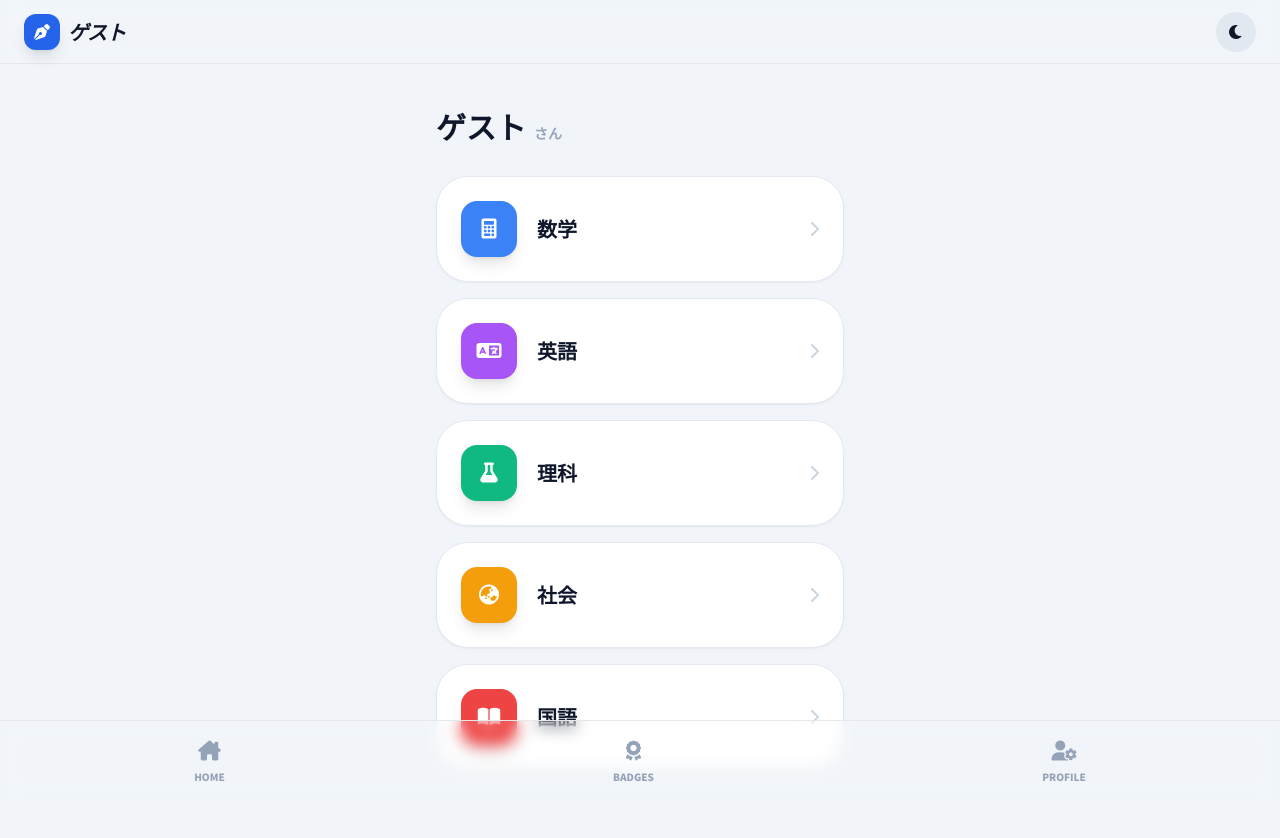
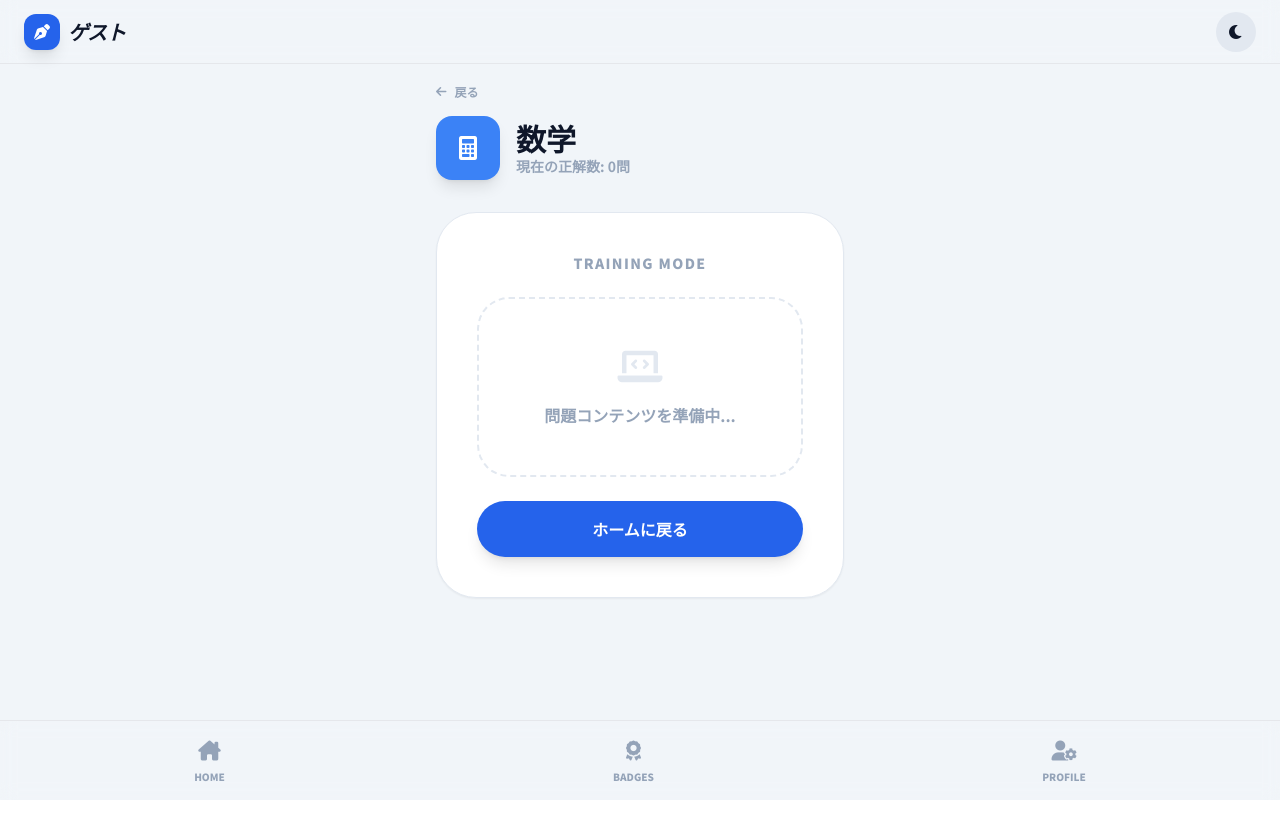
Before and after one commit to akaonidayo/superstudypractice, a plain HTML site: page index.html in a window 1280 px wide. Both pictures are taken after a click on the button "数学". After the commit the page ends 800 px from the top, so only its background shows below. Drawn offline with nearby package versions, Linux system fonts and the light colour scheme.

Commit message:
Add files via upload
ｄｈ

```diff
--- a/index.html
+++ b/index.html
@@ -66,7 +66,6 @@
     </div>
 
     <script>
-        // バッジデータ等の定数はそのまま維持
         const badgeNames = ["最初の一歩", "学びの芽生え", "ノートの旅人", "ペン先の魔術師", "放課後の覇者", "知識の狩人", "朝活の達人", "記憶の保管者", "図書室の主", "インクの騎士", "閃きの開拓者", "論理の守護者", "集中力の権化", "努力の結晶", "学問の徒", "真理の門", "鉛筆の踊り子", "辞書の探検家", "知性の翼", "静寂の読書家", "数学の天才", "公式の使い手", "計算の荒獅子", "論理の要塞", "数の求道者", "英単語の王", "文法の支配者", "翻訳の達人", "語学の聖域", "対話の達人", "理科の観測者", "元素の支配者", "宇宙の目撃者", "実験の鬼", "自然の友", "歴史の証言者", "地図の覇者", "文明の伝承者", "社会の設計士", "時代の語り部"];
         const badges = [];
         for(let i=0; i<100; i++) {
@@ -96,21 +95,17 @@
 
         function saveStats(s) {
             document.cookie = `${COOKIE_KEY}=${JSON.stringify(s)}; max-age=31536000; path=/`;
-            // 名前変更を反映
             updateUIWithNewName(s.name);
         }
 
-        // 名前の表示をすべて更新する関数
         function updateUIWithNewName(name) {
-            // ヘッダータイトルの更新
             const headerName = document.getElementById('header-display-name');
             if(headerName) headerName.innerText = name;
-
-            // ホーム画面の名前の更新
             const homeName = document.getElementById('home-user-name');
             if(homeName) homeName.innerText = name;
         }
 
+        // 修正箇所：onclickの遷移先をshowSubjectに修正
         function showHome() {
             const s = getStats();
             document.getElementById('view-container').innerHTML = `
@@ -121,7 +116,7 @@
                     </div>
                     <div class="grid gap-4">
                         ${subjects.map(sj => `
-                            <button onclick="showHome()" class="card-ui p-6 flex items-center justify-between rounded-[2rem] shadow-sm active:scale-95 transition-all">
+                            <button onclick="showSubject('${sj.id}')" class="card-ui p-6 flex items-center justify-between rounded-[2rem] shadow-sm active:scale-95 transition-all">
                                 <div class="flex items-center gap-5">
                                     <div class="w-14 h-14 rounded-2xl flex items-center justify-center text-white text-xl ${sj.color} shadow-lg"><i class="fa-solid ${sj.icon}"></i></div>
                                     <span class="font-black text-xl">${sj.name}</span>
@@ -131,8 +126,36 @@
                         `).join('')}
                     </div>
                 </div>`;
-            // 描画後にヘッダー等の名前も整合させる
             updateUIWithNewName(s.name);
+        }
+
+        // 新設：各教科の詳細画面を表示する関数
+        function showSubject(id) {
+            const s = getStats();
+            const subject = subjects.find(sj => sj.id === id);
+            document.getElementById('view-container').innerHTML = `
+                <div class="fade-in">
+                    <button onclick="showHome()" class="text-slate-400 font-black text-xs mb-4 flex items-center gap-2">
+                        <i class="fa-solid fa-arrow-left"></i> 戻る
+                    </button>
+                    <div class="flex items-center gap-4 mb-8">
+                        <div class="w-16 h-16 rounded-2xl flex items-center justify-center text-white text-2xl ${subject.color} shadow-lg">
+                            <i class="fa-solid ${subject.icon}"></i>
+                        </div>
+                        <div>
+                            <h2 class="text-3xl font-black">${subject.name}</h2>
+                            <p class="text-slate-400 font-bold text-sm">現在の正解数: ${s[id]}問</p>
+                        </div>
+                    </div>
+                    <div class="card-ui p-10 rounded-[2.5rem] text-center shadow-sm">
+                        <p class="text-slate-400 font-black text-sm mb-6 uppercase tracking-widest">Training Mode</p>
+                        <div class="py-12 border-2 border-dashed border-slate-200 dark:border-slate-800 rounded-[2rem] mb-6">
+                            <i class="fa-solid fa-laptop-code text-4xl text-slate-200 mb-4"></i>
+                            <p class="text-slate-400 font-bold">問題コンテンツを準備中...</p>
+                        </div>
+                        <button onclick="showHome()" class="w-full py-4 bg-blue-600 text-white rounded-full font-black shadow-lg">ホームに戻る</button>
+                    </div>
+                </div>`;
         }
 
         function showProfile() {
@@ -173,7 +196,6 @@
             openModal("保存完了", "<i class='fa-solid fa-check-circle text-emerald-500'></i>", "SUCCESS", "ニックネームを更新しました！");
         }
 
-        // その他の共通関数
         function openModal(title, iconHtml, status, desc) {
             document.getElementById('modal-title').innerText = title;
             document.getElementById('modal-icon').innerHTML = iconHtml;
@@ -183,7 +205,7 @@
             document.getElementById('modal').classList.add('active');
         }
         function closeModal() { document.getElementById('modal').classList.remove('active'); }
-        function showBadges() { /* 同上のロジック */ const s = getStats(); document.getElementById('view-container').innerHTML = `<div class="fade-in"><h2 class="text-3xl font-black mt-6 mb-10 px-1">コレクション</h2><div class="badge-grid">${badges.map((b) => { const val = s.total || 0; const isUnlocked = val >= b.t; const isHiding = b.s === 1 && !isUnlocked; const iconClass = isUnlocked ? b.c : 'text-slate-200 dark:text-slate-700'; const borderClass = isUnlocked ? b.c.replace('text','border') : 'border-transparent'; const iconHtml = `<div class="card-ui w-20 h-20 flex items-center justify-center rounded-[2.2rem] border-2 ${borderClass} shadow-inner"><i class="fa-solid ${isHiding ? 'fa-lock' : b.i} ${iconClass} text-3xl"></i></div>`; const displayName = isHiding ? '？？？？' : b.n; const statusText = isUnlocked ? '獲得済み' : '未獲得'; let desc = isUnlocked ? `獲得済み！\n累計 ${b.t} 問正解を達成しました。` : (!isHiding ? `あと ${b.t - val} 問正解で獲得できます。\n(目標: ${b.t} / 現在: ${val})` : `このバッジの正体は秘密です。`); return `<button onclick="openModal('${displayName}', '${iconHtml.replace(/"/g, '&quot;')}', '${statusText}', '${desc.replace(/\n/g, '\\n')}')" class="badge-btn active:scale-90">${iconHtml}<span class="badge-text font-black ${isHiding ? 'text-slate-400' : ''}">${displayName}</span></button>`; }).join('')}</div></div>`; }
+        function showBadges() { const s = getStats(); document.getElementById('view-container').innerHTML = `<div class="fade-in"><h2 class="text-3xl font-black mt-6 mb-10 px-1">コレクション</h2><div class="badge-grid">${badges.map((b) => { const val = s.total || 0; const isUnlocked = val >= b.t; const isHiding = b.s === 1 && !isUnlocked; const iconClass = isUnlocked ? b.c : 'text-slate-200 dark:text-slate-700'; const borderClass = isUnlocked ? b.c.replace('text','border') : 'border-transparent'; const iconHtml = `<div class="card-ui w-20 h-20 flex items-center justify-center rounded-[2.2rem] border-2 ${borderClass} shadow-inner"><i class="fa-solid ${isHiding ? 'fa-lock' : b.i} ${iconClass} text-3xl"></i></div>`; const displayName = isHiding ? '？？？？' : b.n; const statusText = isUnlocked ? '獲得済み' : '未獲得'; let desc = isUnlocked ? `獲得済み！\n累計 ${b.t} 問正解を達成しました。` : (!isHiding ? `あと ${b.t - val} 問正解で獲得できます。\n(目標: ${b.t} / 現在: ${val})` : `このバッジの正体は秘密です。`); return `<button onclick="openModal('${displayName}', '${iconHtml.replace(/"/g, '&quot;')}', '${statusText}', '${desc.replace(/\n/g, '\\n')}')" class="badge-btn active:scale-90">${iconHtml}<span class="badge-text font-black ${isHiding ? 'text-slate-400' : ''}">${displayName}</span></button>`; }).join('')}</div></div>`; }
         document.getElementById('themeToggle').onclick = () => { document.documentElement.classList.toggle('dark'); const isDark = document.documentElement.classList.contains('dark'); document.getElementById('themeToggle').innerHTML = isDark ? '<i class="fa-solid fa-sun text-yellow-400"></i>' : '<i class="fa-solid fa-moon"></i>'; };
 
         showHome();
```
